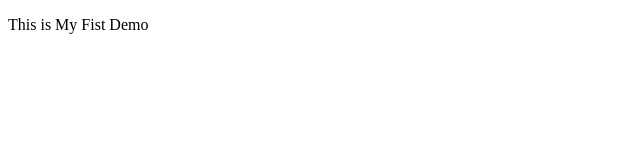
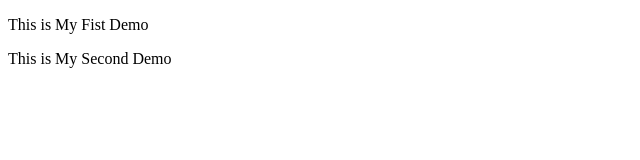
Before and after one commit to RaghavendraSagar/AngularBasics, an Angular app in the folder EcommerceGateway/: page / in a window 1280 px wide. Shown: the top 160 px of the page, without its empty margins (0-640 px from the left). Built offline with nearby package versions, Linux system fonts and the light colour scheme.

Commit message:
App component changes

```diff
--- a/EcommerceGateway/src/app/app.component.html
+++ b/EcommerceGateway/src/app/app.component.html
@@ -1 +1,2 @@
 <p>This is My Fist Demo</p>
+<p>This is My Second Demo</p>
```
